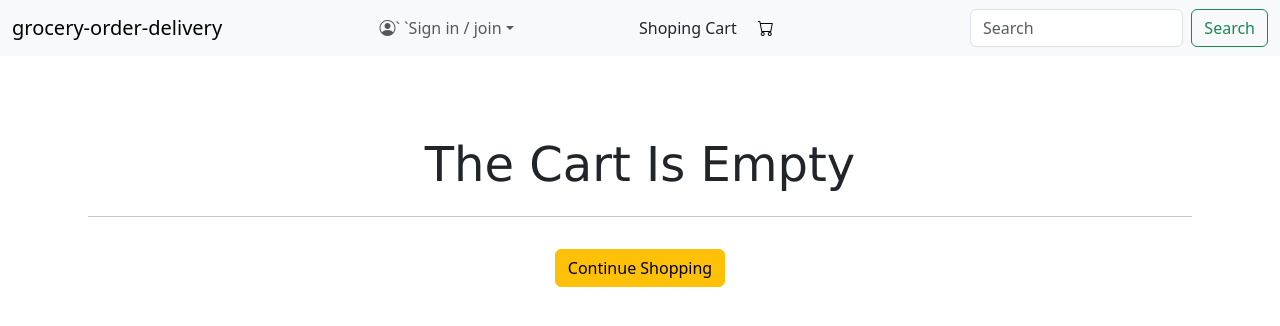
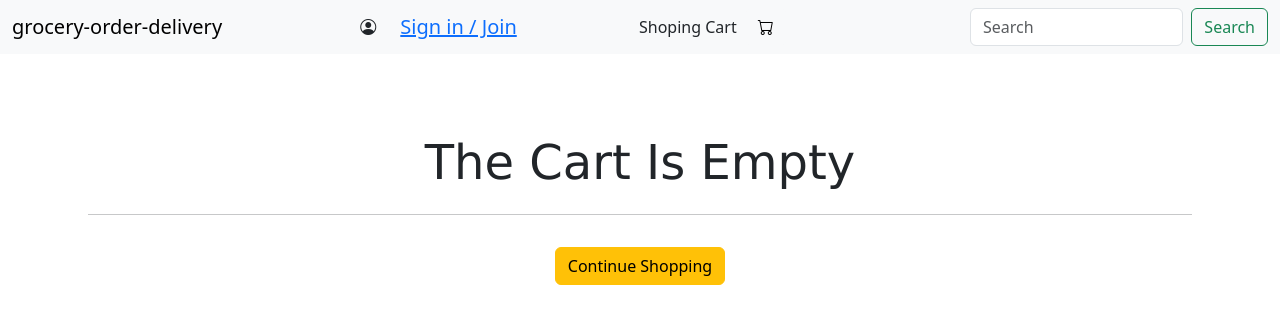
Before and after one commit to yaowuvanier/Supermarket-Ordering-and-Delivery-System, an Angular app in the folder frontend-ng/: page /cart in a window 1280 px wide. Shown: the top 326 px of the page. Built offline with nearby package versions, Linux system fonts and the light colour scheme.

Commit message:
modify header component to finish login authentication, when login successfully, show the custome name and logout dropdown menue

```diff
--- a/frontend-ng/src/app/home/components/header/header.component.html
+++ b/frontend-ng/src/app/home/components/header/header.component.html
@@ -4,7 +4,7 @@
       <a class="navbar-brand" href="#">grocery-order-delivery</a>
     </div>
 
-    <div
+    <!-- <div
       class="col-3 justify-content-center collapse navbar-collapse"
       id="navbarNavDropdown"
     >
@@ -21,14 +21,46 @@
             <i class="bi bi-person-circle"></i>
             <span>` `Sign in / join</span>
           </a>
-          <!-- <ul ngbDropdownMenu class="dropdown-menu">
+          <! <ul ngbDropdownMenu class="dropdown-menu">
             <li><a class="dropdown-item" href="#">My Orders</a></li>
             <li><a class="dropdown-item" href="#">Manage orders</a></li>
             <li><a class="dropdown-item" href="#">Manage products</a></li>
           </ul> -->
-        </li>
+    <!-- </li>
       </ul>
+    </div>  -->
+
+    <div class="col-3 justify-content-center collapse navbar-collapse">
+      <div class="row align-items-center" *ngIf="!isUserAuthenticated">
+        <div class="col-auto">
+          <i class="bi bi-person-circle"></i>
+        </div>
+        <div class="col">
+          <h5 class="mb-0"><a routerLink="/login">Sign in / Join</a></h5>
+        </div>
+      </div>
+
+      <div
+        ngbDropdown
+        class="dropdown user-dropdown"
+        *ngIf="isUserAuthenticated"
+      >
+        <button
+          ngbDropdownToggle
+          class="btn btn-secondary dropdown-toggle user-dropdown-button"
+          type="button"
+          data-bs-toggle="dropdown"
+          aria-expanded="false"
+        >
+          <i class="bi bi-person-circle"></i>
+          Hi {{ userName }}
+        </button>
+        <ul ngbDropdownMenu class="dropdown-menu">
+          <li><a class="dropdown-item">Logout</a></li>
+        </ul>
+      </div>
     </div>
+
     <!-- <div class="justify-content-end">
       <span>shoping cart</span>
     </div>
--- a/frontend-ng/src/app/home/components/header/header.component.ts
+++ b/frontend-ng/src/app/home/components/header/header.component.ts
@@ -44,4 +44,8 @@ export class HeaderComponent implements OnDestroy{
     console.log("search keyword is " + this.keyword);
     this.searchClicked.emit(this.keyword);
   }
+
+  ngOnDestroy(): void {
+    this.subscriptions.unsubscribe();
+  }
 }
```
